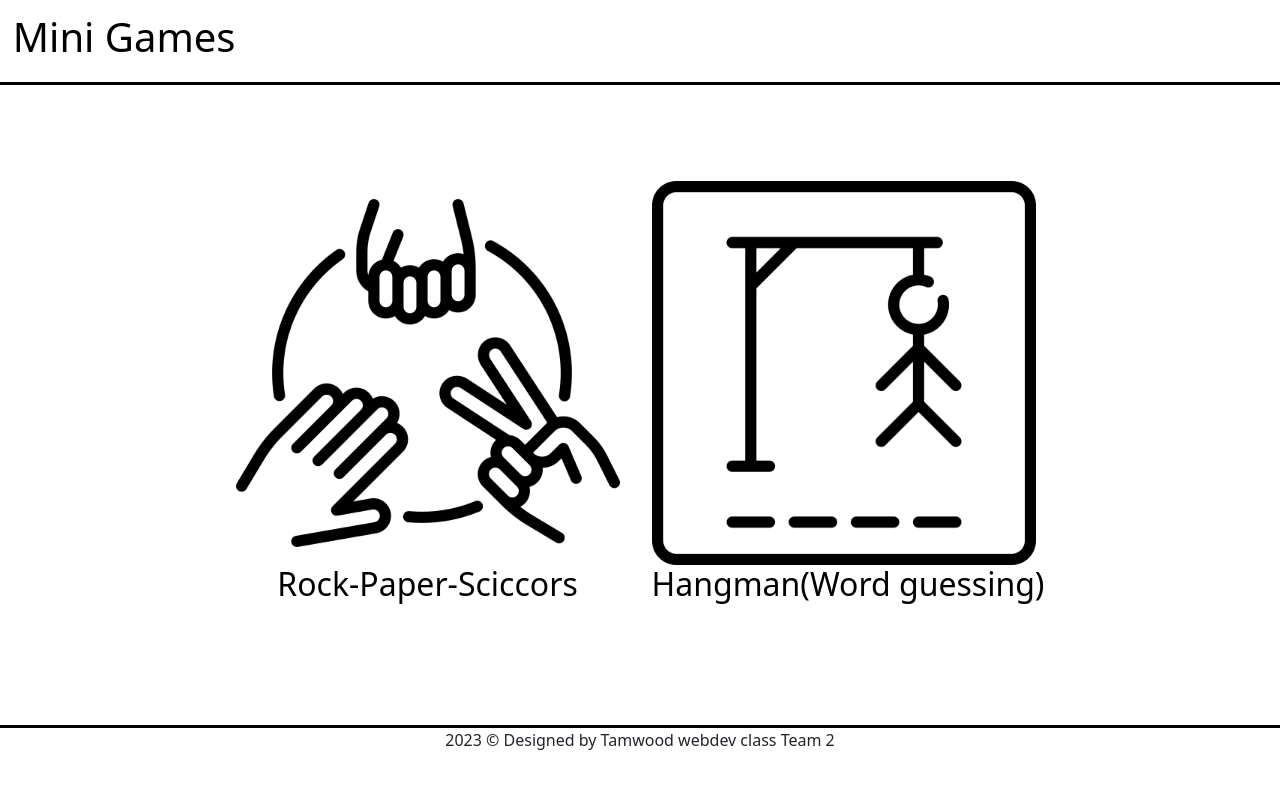
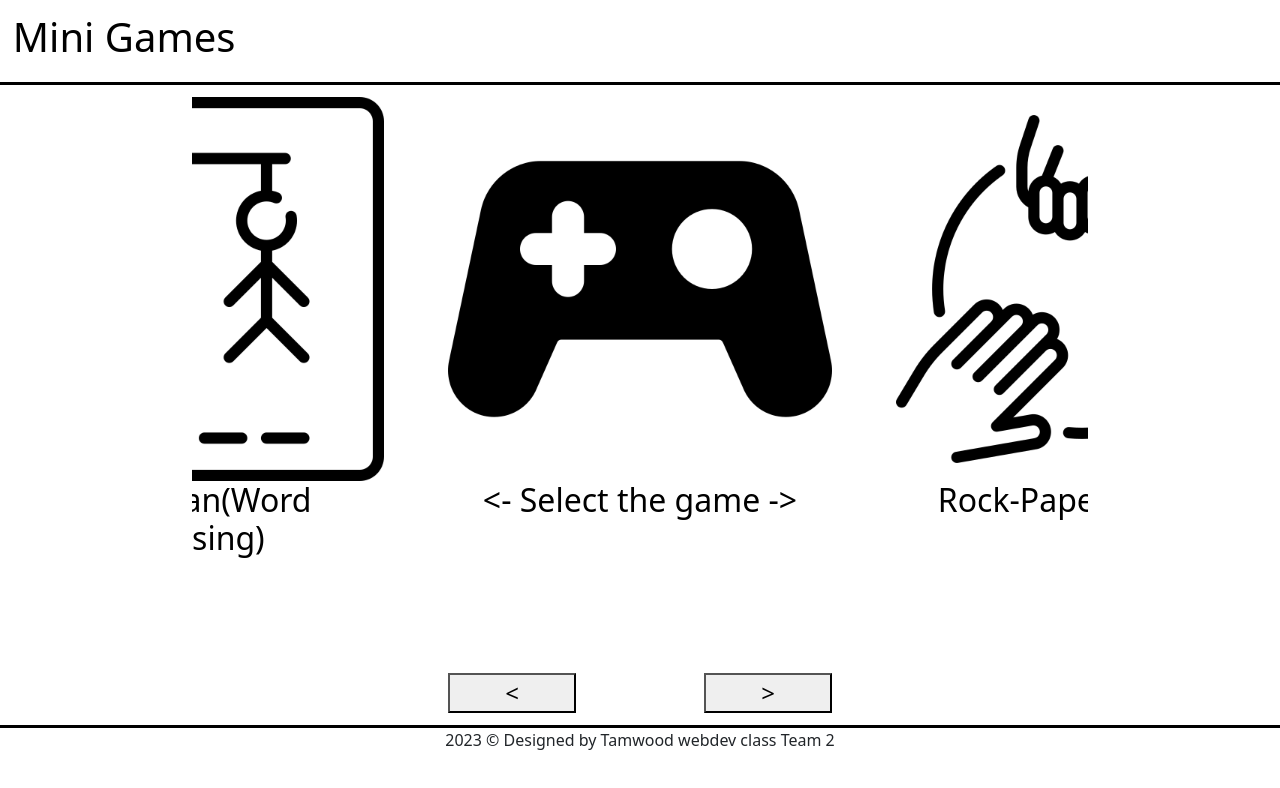
Before and after one commit to riki-nakayashiki/mini-games, a plain HTML site: page Pages/miniGames.html in a window 1280 px wide. Drawn offline with nearby package versions, Linux system fonts and the light colour scheme.

Commit message:
Changed main page

```diff
--- a/Pages/miniGames.html
+++ b/Pages/miniGames.html
@@ -9,15 +9,27 @@
             integrity="sha384-rbsA2VBKQhggwzxH7pPCaAqO46MgnOM80zW1RWuH61DGLwZJEdK2Kadq2F9CUG65"
             crossorigin="anonymous">
         <link rel="stylesheet" href="../style/main.css">
+        <link rel="stylesheet" href="../style/miniGames.css">
     </head>
     <body>
         <header>
             <h1>
-                <a href = "../index.html" style="text-decoration:none">Mini Games</a>
+                <a href="../index.html" style="text-decoration:none">Mini Games</a>
             </h1>
         </header>
         <main>
+            <section class="img-wrap">
                 <section id="mini-games">
+                    <figure id="games-img">
+                        <a href="#">
+                            <img src="../img/games.png" alt="rock">
+                            <figcaption>
+                                <h2>
+                                    <- Select the game ->
+                                </h2>
+                            </figcaption>
+                        </a>
+                    </figure>
                     <figure id="rock-img">
                         <a href="rock-paper-scissors.html">
                             <img src="../img/rock-paper-scissors.png" alt="rock">
@@ -39,10 +51,15 @@
                         </a>
                     </figure>
                 </section>
+            </section>
+            <div class="scroll-btns">
+                <button class="prev">&lt;</button>
+                <button class="next">&gt;</button>
+            </div>
         </main>
         <footer>
             2023 &copy; Designed by Tamwood webdev class Team 2
         </footer>
-        <script src="/js/main.js"></script>
+        <script src="/js/miniGames.js"></script>
     </body>
 </html>
--- a/js/hangman.js
+++ b/js/hangman.js
@@ -80,7 +80,7 @@ nextBtn.addEventListener('click', () => {
 
         // Reset alphabets
         while (letterBtns.firstChild) { ///While Loop
-            letterBtns.removeChild(letterBtns.firstChild); ///Built-in Functions?
+            letterBtns.removeChild(letterBtns.firstChild);
         }
         placeAlphabets();
     }
@@ -128,7 +128,7 @@ function placeAlphabets() { ///Named Functions
         letterButton.innerHTML = alphabets[i];
 
         // Set onlick property
-        letterButton.onclick = clickAlphabet; ///Built-in Methods?
+        letterButton.onclick = clickAlphabet;
 
         letterBtns.appendChild(letterButton);
     }
@@ -140,7 +140,7 @@ function clickAlphabet() {
 
     let isCorrect = false;
     for (let i = 0; i < answerText.length; i++) { ///String Manipulation
-        if (answerText[i].toLowerCase() == this.innerHTML) {
+        if (answerText[i].toLowerCase() == this.innerHTML) { ///Built-in Methods
             guessedText = guessedText.slice(0, i) + answerText[i] + guessedText.slice(i + 1);
             console.log(guessedText);
             answerSec.innerHTML = guessedText;
--- /dev/null
+++ b/js/miniGames.js
@@ -0,0 +1,35 @@
+
+const wrap = document.querySelector('.img-wrap');
+const miniGames = document.querySelector('#mini-games');
+let figures = document.querySelector('#mini-games figure');
+let prev = document.querySelector('.prev');
+const next = document.querySelector('.next')
+
+window.addEventListener('DOMContentLoaded', () => {
+    let cloneCopy1 = document.getElementById('games-img').cloneNode(true);
+    miniGames.appendChild(cloneCopy1);
+    let cloneCopy2 = document.getElementById('rock-img').cloneNode(true);
+    miniGames.insertBefore(cloneCopy2, figures);
+    let cloneCopy3 = document.getElementById('hangman-img').cloneNode(true);
+    miniGames.insertBefore(cloneCopy3, figures);
+});
+
+prev.addEventListener('click', () => {
+    prev.disabled = true;
+    miniGames.appendChild(document.querySelector('#mini-games figure:first-child'));
+    wrap.classList.add('left');
+    setTimeout(() => {
+        wrap.classList.remove('left');
+        prev.disabled = false;
+    }, 1000);
+});
+
+next.addEventListener('click', () => {
+    next.disabled = true;
+    miniGames.insertBefore(document.querySelector('#mini-games figure:last-child'), document.querySelector('#mini-games figure'));
+    wrap.classList.add('right');
+    setTimeout(() => {
+        wrap.classList.remove('right');
+        next.disabled = false;
+    }, 1000);
+});
--- a/js/rock-paper-scissors.js
+++ b/js/rock-paper-scissors.js
@@ -195,7 +195,7 @@ function get_circle_loc(score){
     let number = totalNumber - score;
     switch(number){
         case (1):
-            return 'first'
+            return 'first' ///Return Statement
         case (2):
             return 'second'
         case (3):
--- a/js/timer.js
+++ b/js/timer.js
@@ -20,7 +20,7 @@ function reset() {
 }
 function timer() {
     let timer = document.getElementById("timerNumber").innerHTML;
-    timer = parseInt(timer);
+    timer = parseInt(timer); ///Built-in Functions
     timer--;
     document.getElementById("timerNumber").innerHTML = timer;
     if (timer == 0) {
--- a/style/main.css
+++ b/style/main.css
@@ -34,15 +34,6 @@ main {
     font-size: 30px;
 }
 
-#mini-games {
-    height: 100%;
-    display: flex;
-    flex-direction: row;
-    gap: 2rem;
-    justify-content: center;
-    align-items: center;
-}
-
 figure {
     transition: .6s;
 }
--- /dev/null
+++ b/style/miniGames.css
@@ -0,0 +1,89 @@
+@keyframes slideleft {
+    from {
+        left: -15vw;
+    }
+
+    to {
+        left: -50vw;
+    }
+}
+
+@keyframes slideright {
+    from {
+        left: -85vw;
+    }
+
+    to {
+        left: -50vw;
+    }
+}
+
+/* #mini-games figure:first-child{
+    border: 1px solid red;
+    background-color: red;
+} */
+
+.img-wrap.left #mini-games {
+    animation: slideleft 1s;
+}
+
+.img-wrap.right #mini-games {
+    animation: slideright 1s;
+}
+
+/* .ly_img_wrap ul {
+    padding: 0;
+    margin: 0;
+    top: 0;
+    left: -300px;
+    position: absolute;
+    list-style: none;
+    display: flex;
+    padding: 0;
+}
+
+.ly_img_wrap ul li {
+    margin: 0;
+} */
+
+main {
+    display: flex;
+    flex-direction: column;
+    align-items: center;
+    justify-content: center;
+}
+
+.img-wrap {
+    height: 90%;
+    position: relative;
+    /* border: solid 3px #000000; */
+    width: 70vw;
+    /* height: 150px; */
+    overflow: hidden;
+    scroll-behavior: smooth;
+}
+
+#mini-games {
+    height: 100%;
+    display: flex;
+    flex-direction: row;
+    gap: 5vw;
+    /* justify-content: center; */
+    /* align-items: center; */
+
+    position: absolute;
+    left: -50vw;
+}
+
+.scroll-btns {
+    /* border: 1px solid red; */
+    display: flex;
+    flex-direction: row;
+    justify-content: center;
+    column-gap: 10vw;
+}
+
+.scroll-btns>button {
+    width: 10vw;
+    font-size: 24px;
+}
```
Also changed, not shown: img/games.png (added), 1 other file. Lines whose indentation alone changed are shown as unchanged.
